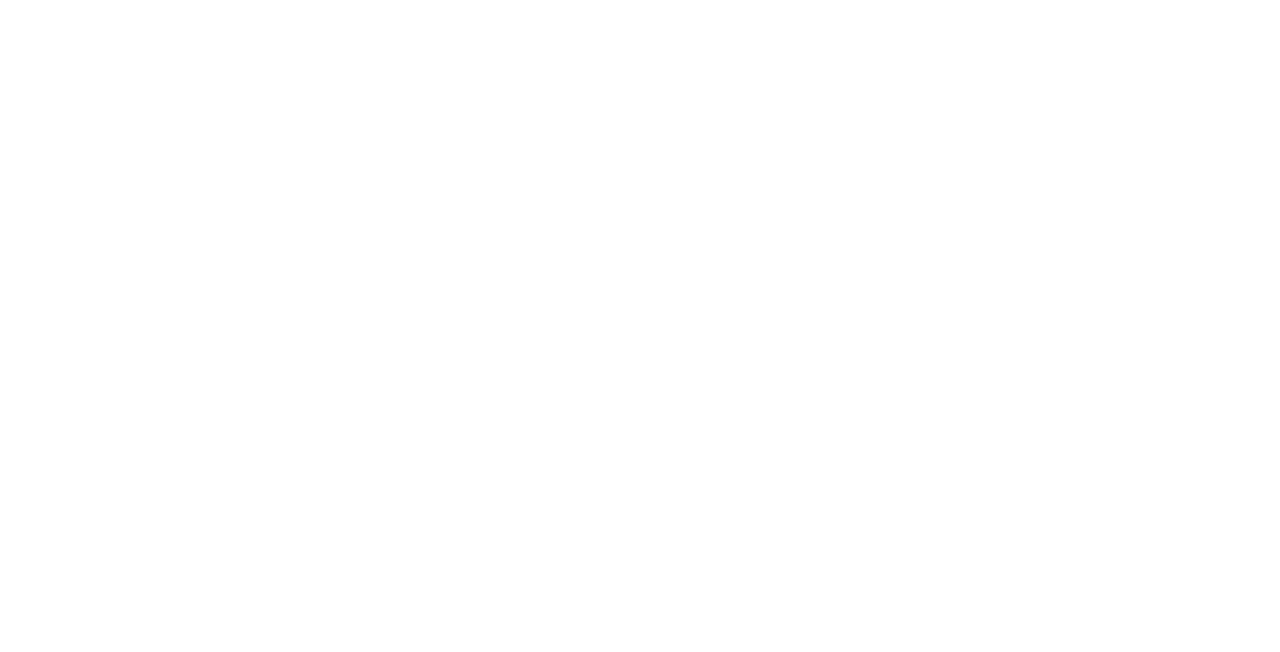
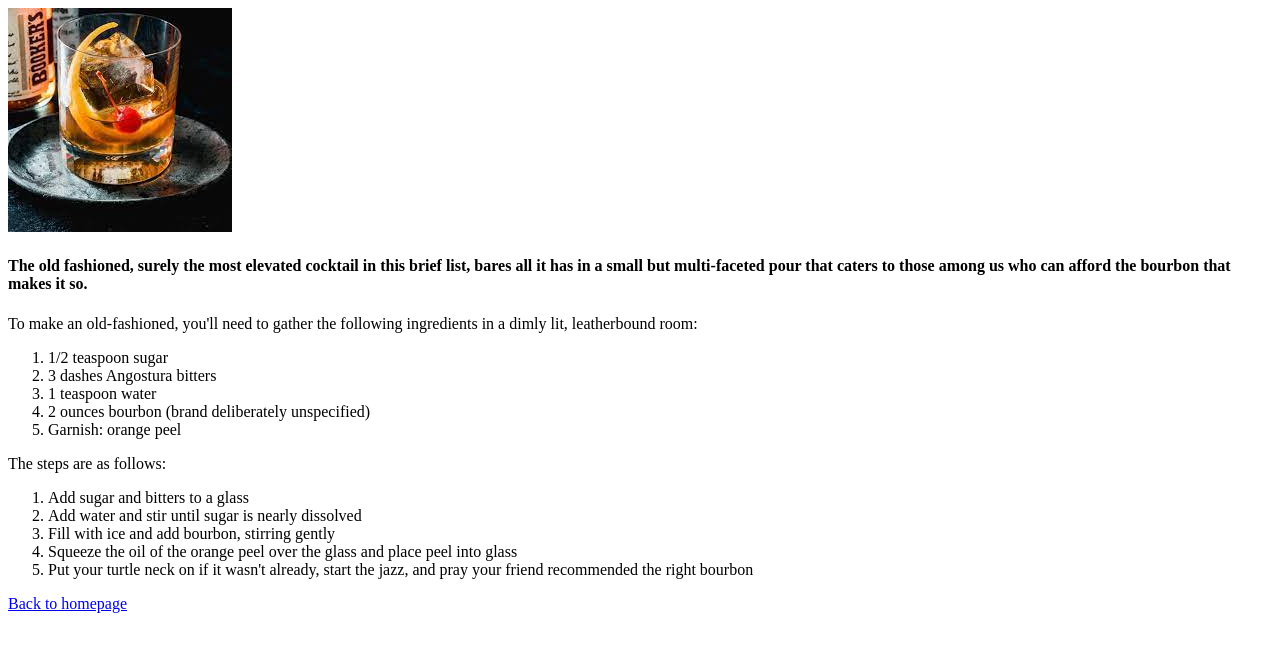
Before and after one commit to stoicstranger/recipes_page, a plain HTML site: page recipes/old-fashioned.html in a window 1280 px wide. Drawn offline with Linux system fonts and the light colour scheme.

Commit message:
Create old fashioned pageMerge language between all pagesPut ordered list elements in correct places

```diff
--- a/recipes/old-fashioned.html
+++ b/recipes/old-fashioned.html
@@ -7,6 +7,26 @@
     <title>Old Fashioned</title>
 </head>
 <body>
+    <img src="../img/old-fashioned.jpeg">
+    <h4>The old fashioned, surely the most elevated cocktail in this brief list, bares all it has in a small but multi-faceted pour that caters to those among us who can afford the bourbon that makes it so.</h4>
+    <p>To make an old-fashioned, you'll need to gather the following ingredients in a dimly lit, leatherbound room:</p>
+    <ol>
+        <li>1/2 teaspoon sugar</li>
+        <li>3 dashes Angostura bitters</li>
+        <li>1 teaspoon water</li>
+        <li>2 ounces bourbon (brand deliberately unspecified)</li>
+        <li>Garnish: orange peel</li>
+    </ol>
+    <p>The steps are as follows:</p>
+    <ol>
+        <li>Add sugar and bitters to a glass</li>
+        <li>Add water and stir until sugar is nearly dissolved</li>
+        <li>Fill with ice and add bourbon, stirring gently</li>
+        <li>Squeeze the oil of the orange peel over the glass and place peel into glass</li>
+        <li>Put your turtle neck on if it wasn't already, start the jazz, and pray your friend recommended the right bourbon</li>
+    </ol>
+        <p></p>
+        <a href="../index.html">Back to homepage</a>
 
 </body>
 </html>
```
Also changed, not shown: recipes/margarita.html (+2 -1 lines), recipes/moscow-mule.html (+2 -1 lines), img/old-fashioned.jpeg (added).
